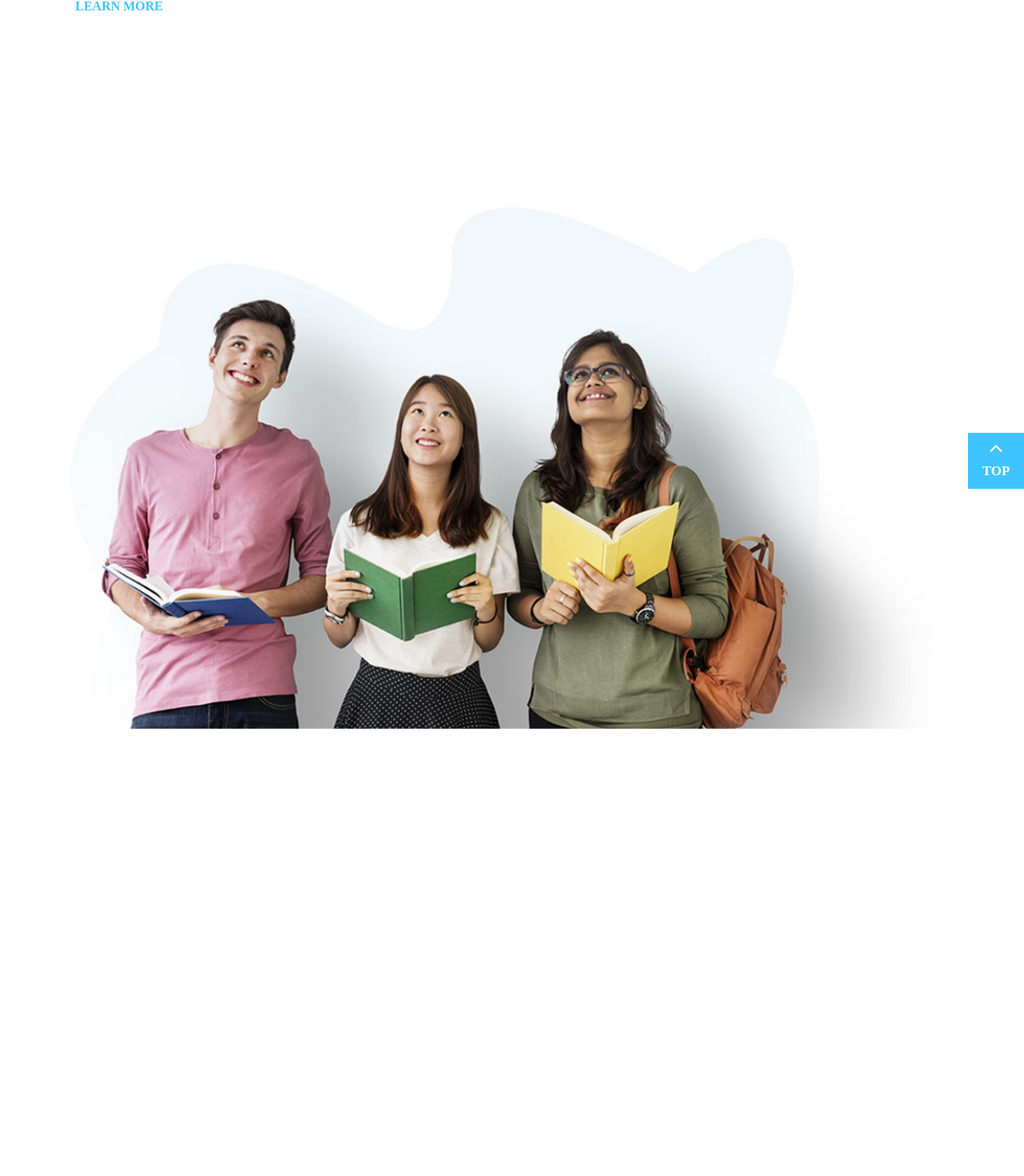
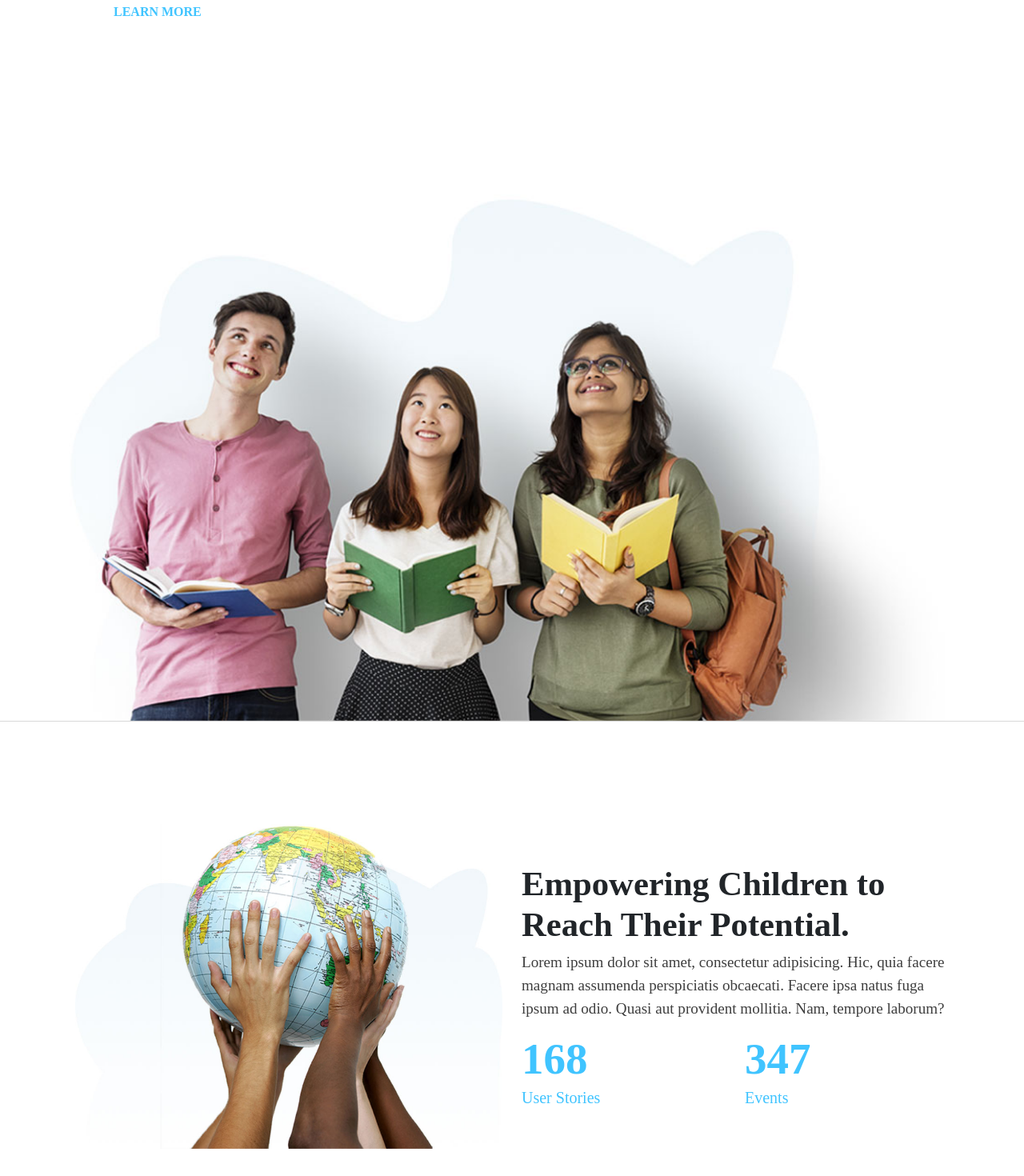
Before and after one commit to alemica97/proj-html-vuejs, a Vue app: page / in a window 1280 px wide. Shown: the part 1313-2783 px from the top of the page at 80% size. Before the commit the page ends 2224 px from the top, so only its background shows below. Built offline with nearby package versions, Linux system fonts and the light colour scheme; a small style sheet from the web is missing.

Commit message:
Ho terminato la seconda sezione del Main

```diff
--- a/src/assets/scss/_common.scss
+++ b/src/assets/scss/_common.scss
@@ -7,6 +7,7 @@
     padding: 0;
     box-sizing: border-box;
     font-family: "Old Standard TT", serif;
+    scroll-behavior: smooth;
 }
 
 a{
@@ -20,7 +21,7 @@ ul,li{
 
 
 img{
-    max-width: 100%;
+    max-width: 100% !important;
 }
 
 figure{
--- /dev/null
+++ b/src/components/ChildrenSection.vue
@@ -0,0 +1,90 @@
+<template>
+    <section id="children-potential" class="container-fluid">
+        <div class="container-xl px-0 px-lg-4">
+            <!-- divido la sezione con una riga suddivisa in due colonne della stessa larghezza  -->
+            <div class="row align-items-center flex-column-reverse flex-md-row
+            py-5 px-4 px-md-5 px-lg-0">
+
+                <div class="col-12 col-md-6">
+                    <figure class="text-center">
+                        <img :src="childrenPotentialImg" alt="">
+                    </figure>
+
+                </div>
+                <div class="col-12 col-md-6">
+                    <!-- nella colonna di destra inserisco un'altra roe che suddivido in due col-12 e due col-6  -->
+                    <div class="children-potential-description row mb-5 mb-md-0">
+                        <div class="col-12">
+                            <h1>{{ childrenPotentialTitle }}</h1>
+                        </div>
+                        <div class="col-12">
+                            <p>{{ childrenPotentialParagraph }}</p>
+                        </div>
+                        <div class="children-potential-number col-6">
+                            <h2>168</h2>
+                            <span>User Stories</span>
+                        </div>
+                        <div class="children-potential-number col-6">
+                            <h2>347</h2>
+                            <span>Events</span>
+                        </div>
+                    </div>
+
+                </div>
+            </div>
+        </div>
+    </section>
+</template>
+
+<script>
+
+export default {
+    name: 'childrenSection',
+
+    data(){
+        return{
+            childrenPotentialImg: require('../assets/icademy/icademy/img/h5-img-2.jpg'),
+            childrenPotentialTitle: 'Empowering Children to Reach Their Potential.',
+            childrenPotentialParagraph: `Lorem ipsum dolor sit amet, consectetur adipisicing.
+                                        Hic, quia facere magnam assumenda perspiciatis obcaecati.
+                                        Facere ipsa natus fuga ipsum ad odio.
+                                        Quasi aut provident mollitia. Nam, tempore laborum?`,
+        }
+    }
+}
+</script>
+
+<style lang="scss" scoped>
+
+    .container-xl{
+        padding: 80px 0 10px 0;
+    }
+    .children-potential-description{
+
+        h1{
+            font-size: calc(35px + 0.6vw);
+            font-weight: 600;
+        }
+
+        p{
+             font-size: calc(14px + 0.4vw);
+             color: #3E3E3E;
+         }
+    }
+
+    .children-potential-number{
+        color: #40C4FF;
+
+        h2{
+            font-weight: 800;
+            font-size: 55px;
+            margin-bottom: 0;
+        }
+
+        span{
+            font-size: 20px;
+            font-weight: 400;
+        }
+    }
+
+</style>
--- a/src/components/CoursesSection.vue
+++ b/src/components/CoursesSection.vue
@@ -1,5 +1,5 @@
 <template>
-    <section id="courser" class="container-fluid">
+    <section id="courses" class="container-fluid">
         <div class="top">
             <a href="#jumbo">
                 <i class="fa-solid fa-chevron-up"></i>
@@ -14,7 +14,7 @@
                 :key="index"
                 :cardsEl="element"/>
             </div>
-            <div class="row tutoring px-4 px-md-5 px-lg-0">
+            <div class="row tutoring ">
                 <div class="col-12 col-md-8 col-lg-6">
                     <h1 class="mb-4">{{ courseSectionTitle }}</h1>
                 </div>
@@ -79,20 +79,22 @@ export default {
 
 <style lang="scss" scoped>
 
-    #courser{
+    #courses{
         position: relative;
+        border-bottom: 1px solid #00000026;
 
         .top{
             width: 70px;
             height: 70px;
             background-color: #40C4FF;
-            position: absolute;
+            position: fixed;
             right: 0;
             bottom: 20%;
             display: flex;
             flex-direction: column;
             justify-content: center;
             align-items: center;
+            z-index: 999;
 
             & span{
                 display: block;
@@ -129,10 +131,4 @@ export default {
              color: #3E3E3E;
          }
     }
-
-    button{
-        text-transform: uppercase;
-        font-weight: 600;
-        padding: 0;
-    }
 </style>
--- a/src/components/Jumbo.vue
+++ b/src/components/Jumbo.vue
@@ -55,7 +55,6 @@ export default {
         background-size: cover;
         background-repeat: no-repeat;
         background-position: center;
-        //position: absolute; //una prova per far funzionare il dropdown che con position: relative; non funziona
         position: relative;
         min-height: 400px;
         z-index: 0;
@@ -76,11 +75,11 @@ export default {
             z-index: 999;
 
             .jumbo-title{
-                font-size: calc(45px + 1.7vw);
+                font-size: calc(40px + 1.6vw);
                 font-weight: 700;
             }
             .jumbo-paragraph{
-                font-size: calc(12px + 0.5vw);
+                font-size: calc(14px + 0.3vw);
                 font-weight: 400;
                 color: #ffffffe0;
             }
--- a/src/components/Main.vue
+++ b/src/components/Main.vue
@@ -1,17 +1,22 @@
 <template>
     <main>
+        <!-- Sezione 1 del Main  -->
         <coursesSection />
+        <!-- Sezione 2 del Main  -->
+        <childrenSection />
     </main>
 </template>
 
 <script>
 import coursesSection from './CoursesSection.vue'
+import childrenSection from './ChildrenSection.vue'
 
 export default {
     name: 'myMain',
 
     components: {
         coursesSection,
+        childrenSection,
     }
 }
 </script>
```
